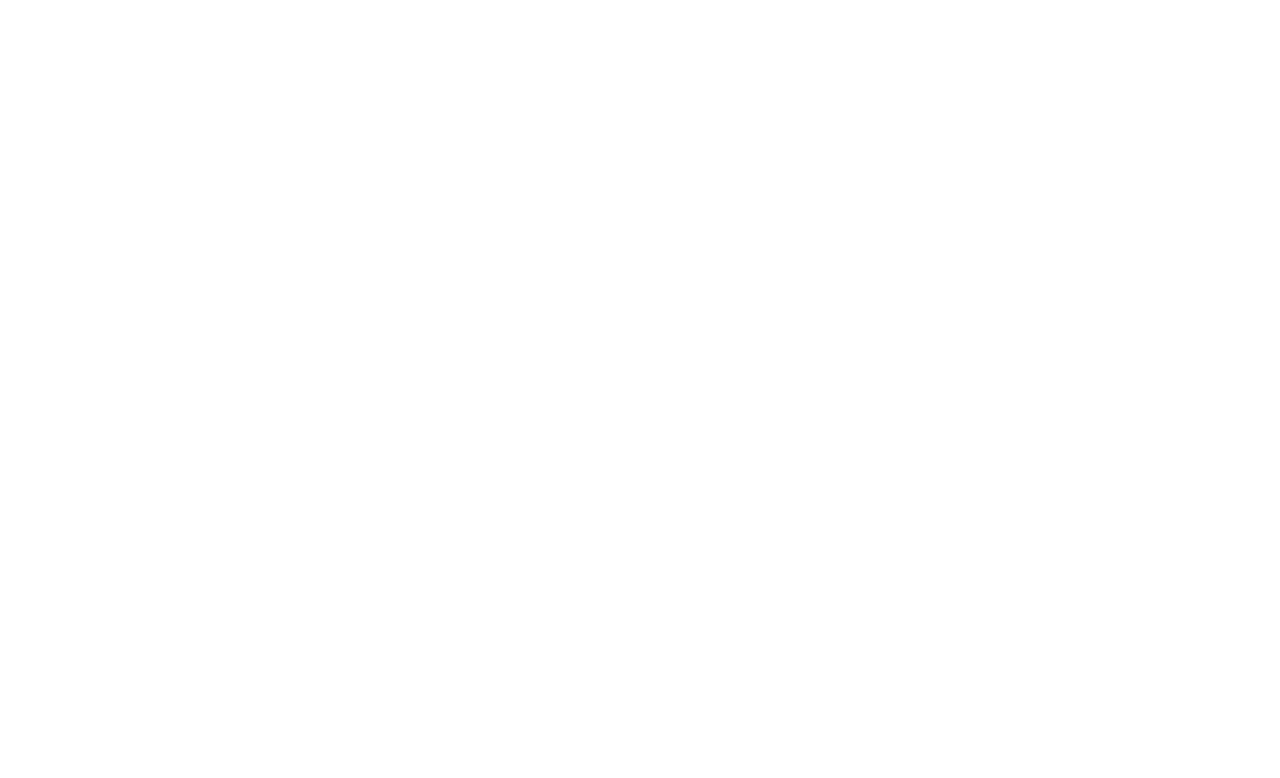
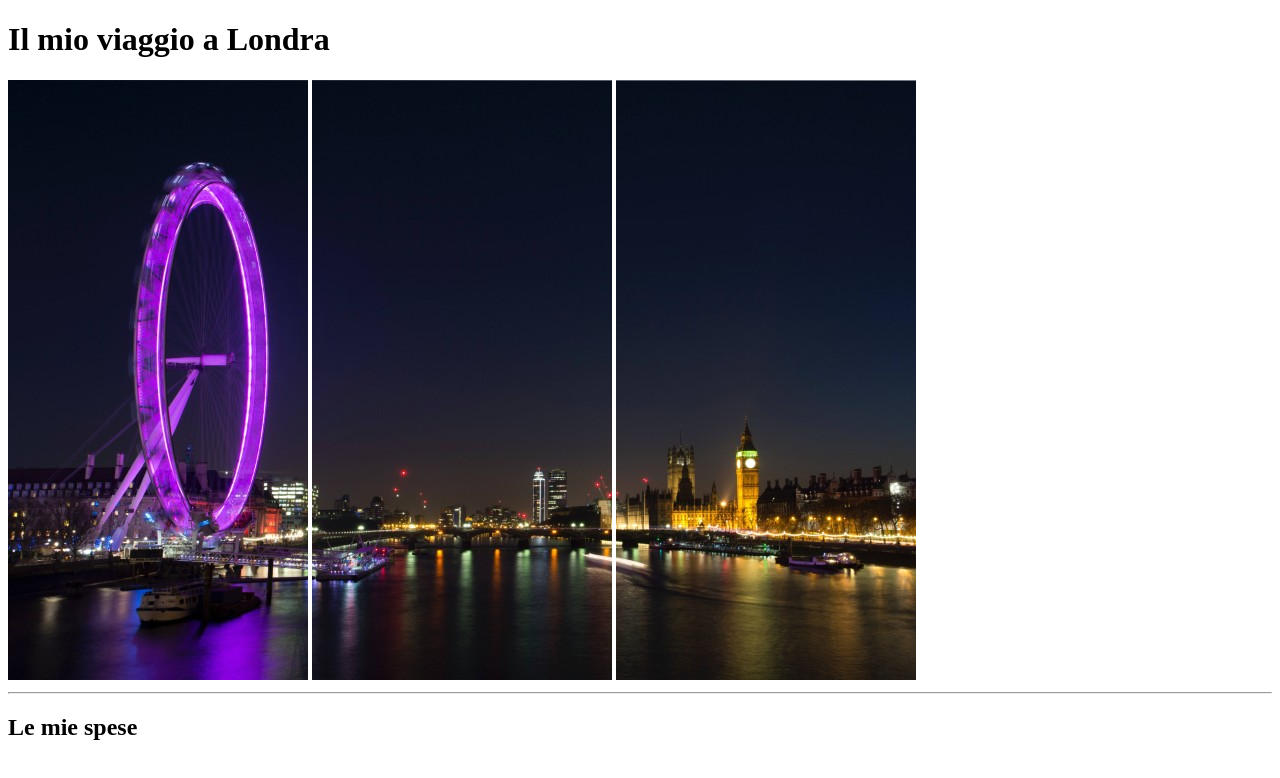
Before and after one commit to AlessandroOviszach/html-london-trip, a plain HTML site: page index.html in a window 1280 px wide. Drawn offline with Linux system fonts and the light colour scheme.

Commit message:
add header componets

```diff
--- a/index.html
+++ b/index.html
@@ -10,12 +10,19 @@
 
     <!-- Header section -->
     <header>
+        <h1>Il mio viaggio a Londra</h1>
 
+        <!-- Head images -->
+        <img src="./img/img_1.jpg" alt="">
+        <img src="./img/img_2.jpg" alt="">
+        <img src="./img/img_3.jpg" alt="">
+
+        <hr>
     </header>
 
     <!-- Main section -->
     <main>
-
+        <h2>Le mie spese</h2>
     </main>
 
     <!-- Footer section -->
```
